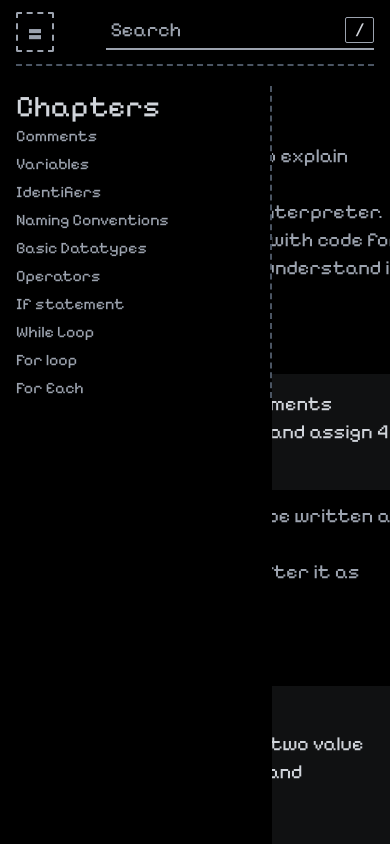
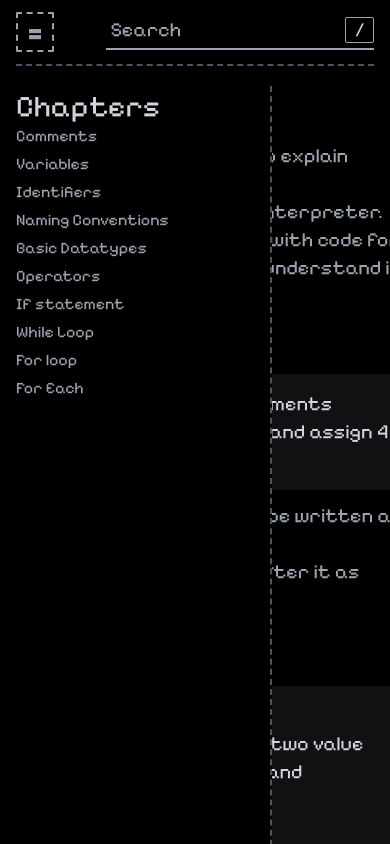
Before and after one commit to sarjun12/web-tutor, a Next.js app: page /chapter/0 in a window 390 px wide. Shown: the top 844 px of the page. Built offline with nearby package versions, Linux system fonts and the light colour scheme.

Commit message:
fixed sidebar

```diff
--- a/app/sidebar.tsx
+++ b/app/sidebar.tsx
@@ -3,8 +3,7 @@ import Link from "next/link";
 export default function SideBar(props: {chapterList: Array<string>, currentChapter: string, showSideBar: boolean}) {
   if (!props.chapterList) return <div></div>
   return (
-    <div className={`p-5 pr-0 pl-0 pb-1 ${props.showSideBar ? "md:block hidden": "md:hidden absolute block bg-black h-full"} w-64`}>
-      <div className="flex grow">
+    <div className={`p-5 pr-0 md:flex pl-0 pb-1 ${props.showSideBar ? "md:flex hidden": "md:hidden absolute flex bg-black h-full"} w-64`}>
         <div className="font-pixel text-md text-gray-400 border-r-2 border-gray-600 border-dashed pr-5 leading-5 grow">
           <span className="text-3xl text-gray-300 leading-10">Chapters</span>
           <div className="flex flex-col gap-2">
@@ -16,7 +15,6 @@ export default function SideBar(props: {chapterList: Array<string>, currentChapt
               return<ChapterLink name={chapter} link={chapterName} key={i} />
             })}
           </div>
-        </div>
       </div>
     </div>
   );
```
